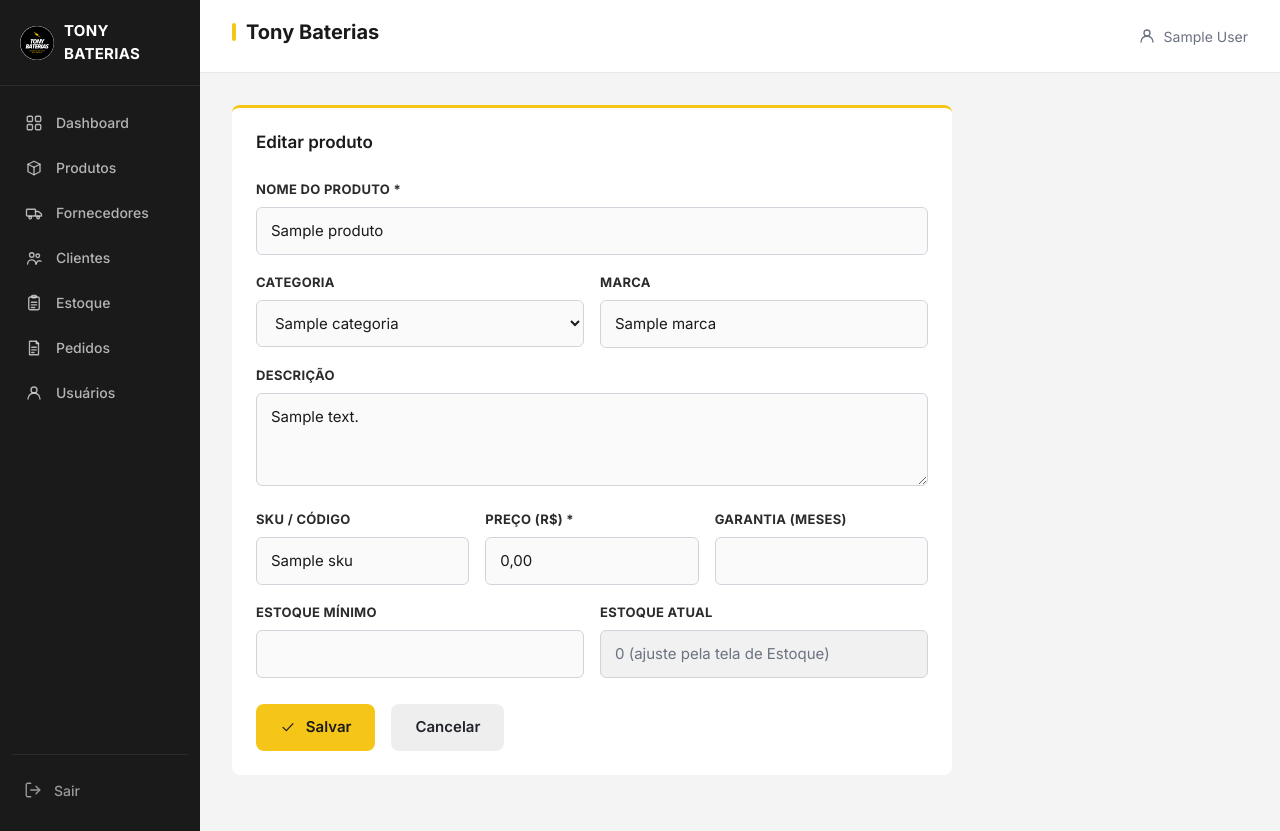
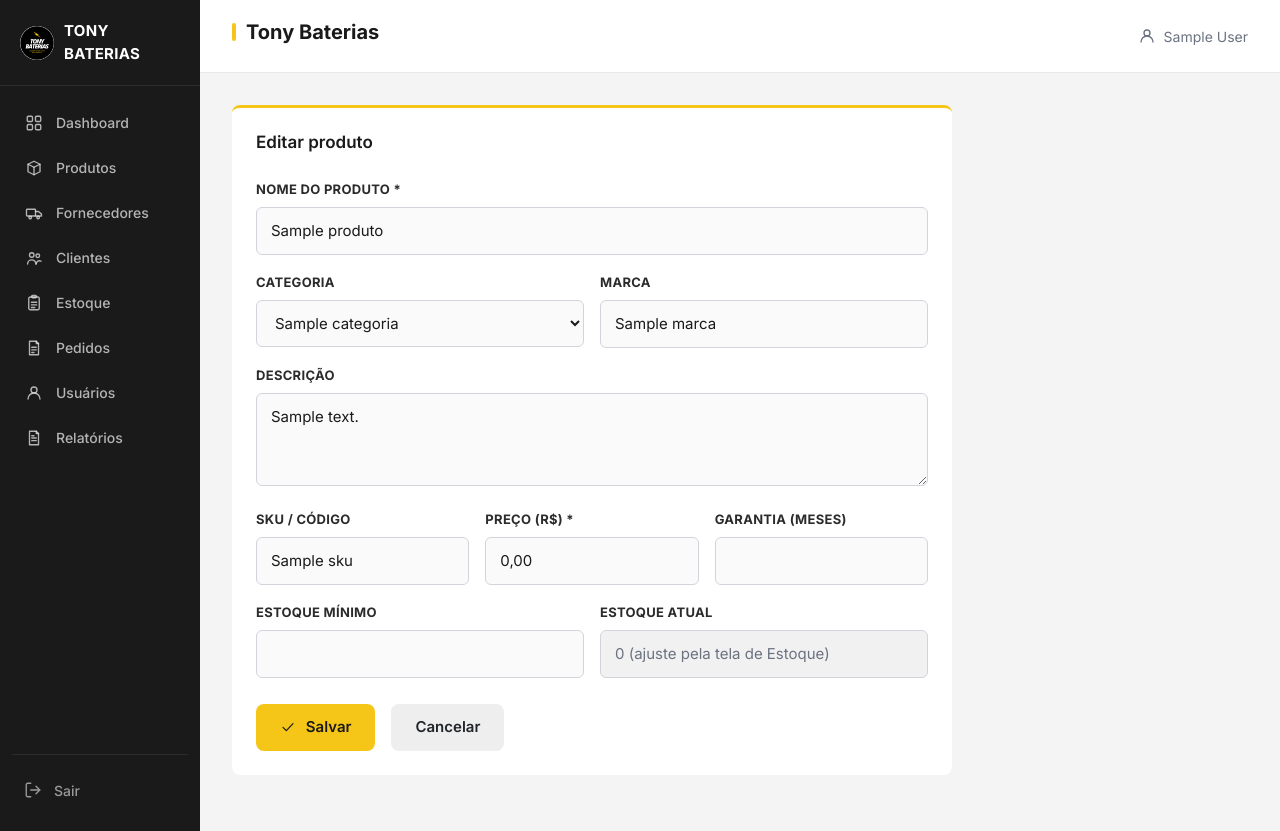
Before and after one commit to nick2103261/tony-baterias, a PHP site: the page made by app/views/produtos/form.php in a window 1280 px wide. Run offline with PHP 8.4, Linux system fonts and the light colour scheme; the visitor is signed in with stand-in values (Sample User, id 1); the template is opened without the code that fills it: most values are stand-ins (such as "Sample title", 1, 10 or a date in 2020).

Commit message:
Apenas adiciona a linha de itensMenu

```diff
--- a/app/views/layouts/cabecalho.php
+++ b/app/views/layouts/cabecalho.php
@@ -15,6 +15,7 @@ $itensMenu = [
 
 if (($_SESSION['usuario_perfil'] ?? null) === 'admin') {
     $itensMenu['usuarios'] = ['label' => 'Usuários', 'icone' => 'pessoa', 'link' => 'usuarios.php'];
+    $itensMenu['relatorios'] = ['label' => 'Relatórios', 'icone' => 'relatorios', 'link' => 'relatorios.php'];
 }
 ?>
 <!DOCTYPE html>
```
